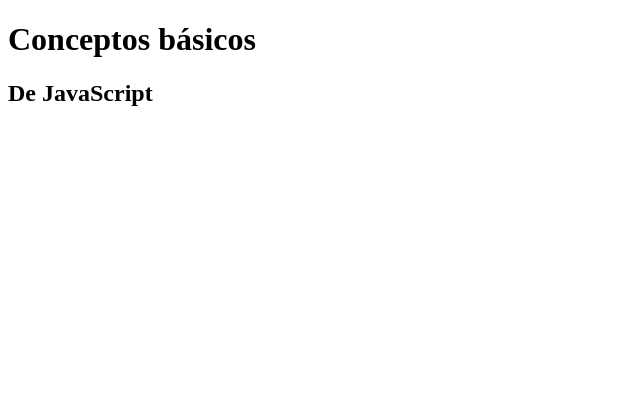
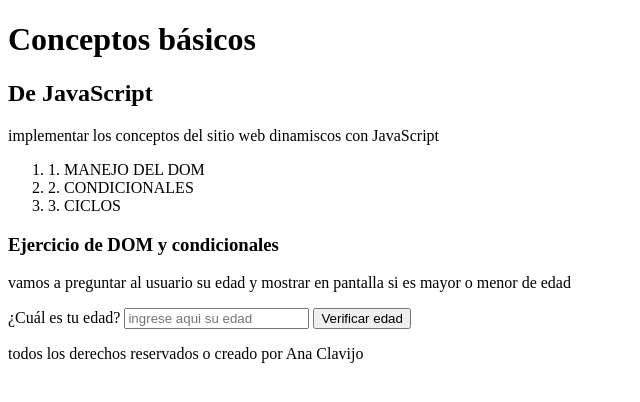
Before and after one commit to 170516/actividadClase, a plain HTML site: page conceptosBásicos.html in a window 1280 px wide. Shown: the whole page, without its empty margins (0-640 px from the left). Drawn offline with Linux system fonts and the light colour scheme.

Commit message:
practica de los conceptos

```diff
--- /dev/null
+++ b/Scripts/practicasConceptos.js
@@ -0,0 +1,12 @@
+//SIEMPRE SE DEBE VERIFICAR QUE SI ESTE CONECTADO CON EL HTML
+
+console.log("Hola, soy la actividad de hoy 10/04/2024");
+
+
+
+//TRAER LOS ELEMENTOS QUE NECESITAS DE SU HTML-->los que tienen id ->los elementos que traiga deben estar en una variable->debe ser constante
+//document->me accede a mi HTML
+//getElementById->Me trae un elemento en particular por su identificador único
+//dentro de los parentesis DEBO PONER EL MISMO ID que puse en mi html
+const edadInput = document.getElementById("edadInput");
+console.log(edadInput);
--- a/conceptosBásicos.html
+++ b/conceptosBásicos.html
@@ -1,16 +1,65 @@
 <!DOCTYPE html>
 <html lang="en">
+
 <head>
     <meta charset="UTF-8">
     <meta name="viewport" content="width=device-width, initial-scale=1.0">
     <title>Conceptos básicos de JavaSript</title>
 
-    <script src="/conceptosBásicos.js" defer></script>
+    <!-- archivo de JS clase pasada -->
+    <script src="Scripts/conceptosBásicos.js" defer></script>
+
+    <!--  text/JavaScript-RECOMENDADO USAR -->
+    <script src="Scripts/practicasConceptos.js" defer type="text/JavaScript"></script>
 
 </head>
+
 <body>
-    <h1>Conceptos básicos</h1>
-    <h2>De JavaScript</h2>
+    <header>
+        <h1>Conceptos básicos</h1>
+        <h2>De JavaScript</h2>
+    </header>
+
+    <main>
+        <p>implementar los conceptos del sitio web dinamiscos con JavaScript</p>
+
+        <ol>
+            <li>1. MANEJO DEL DOM</li>
+            <li>2. CONDICIONALES</li>
+            <li>3. CICLOS</li>
+        </ol>
+
+        <!-- sección para el primer ejercicio de DOM y CONDICIONALES -->
+        <section>
+            <h3>Ejercicio de DOM y condicionales</h3>
+            <!-- que es lo que quiero hacer con este ejercicio -->
+            <p>vamos a preguntar al usuario su edad y mostrar en pantalla si es
+            mayor o menor de edad</p>
+
+        <div>
+         <!--input -> entrada-> que es algo que me suministra el usuario ej: numero, nombre, correo, contraseña, etc-->
+         <!-- label -> es una etiqueta para el input -->
+         <label>¿Cuál es tu edad?</label>
+         <input type="number" id="edadInput" placeholder="ingrese aqui su edad">
+         <!-- Para darle funcionalidad a el botón,
+             debo llamar un EVENTO onClik -> darle clik al botón -->
+             <!-- EVENTO ES UNA ACCION DEL USUARIO -->
+       <button onclick="verificarEdad()">Verificar edad</button>
+
+<!-- id es un IDENTIFICADOR ÚNICO ->que hace que podamos llevar un
+elemento de HTML a nuestro JS -->
+       <span id="mensaje"></span>
+
+        </div>
+<!-- DOM- Modelo de documento como objeto- sirve para modificar, crear, agregar,
+eliminar o cambiar elementos del HTML desde el JS -->
+        </section>
+    </main>
+
+    <footer>
+        <p>todos los derechos reservados o creado por Ana Clavijo</p>
+    </footer>
+
 
     <!-- La etiqueta SCRIPT nos sirve para vincular nuestro archivo de JS en nuestro html
     1. inmediatamente antes del cierre del body
@@ -20,4 +69,5 @@
     <!-- <script src="/conceptosBásicos.js"></script> -->
 
 </body>
+
 </html>
```
Also changed, not shown: Scripts/conceptosBásicos.js (renamed from conceptosBásicos.js, +18 -13 lines), README.md.
